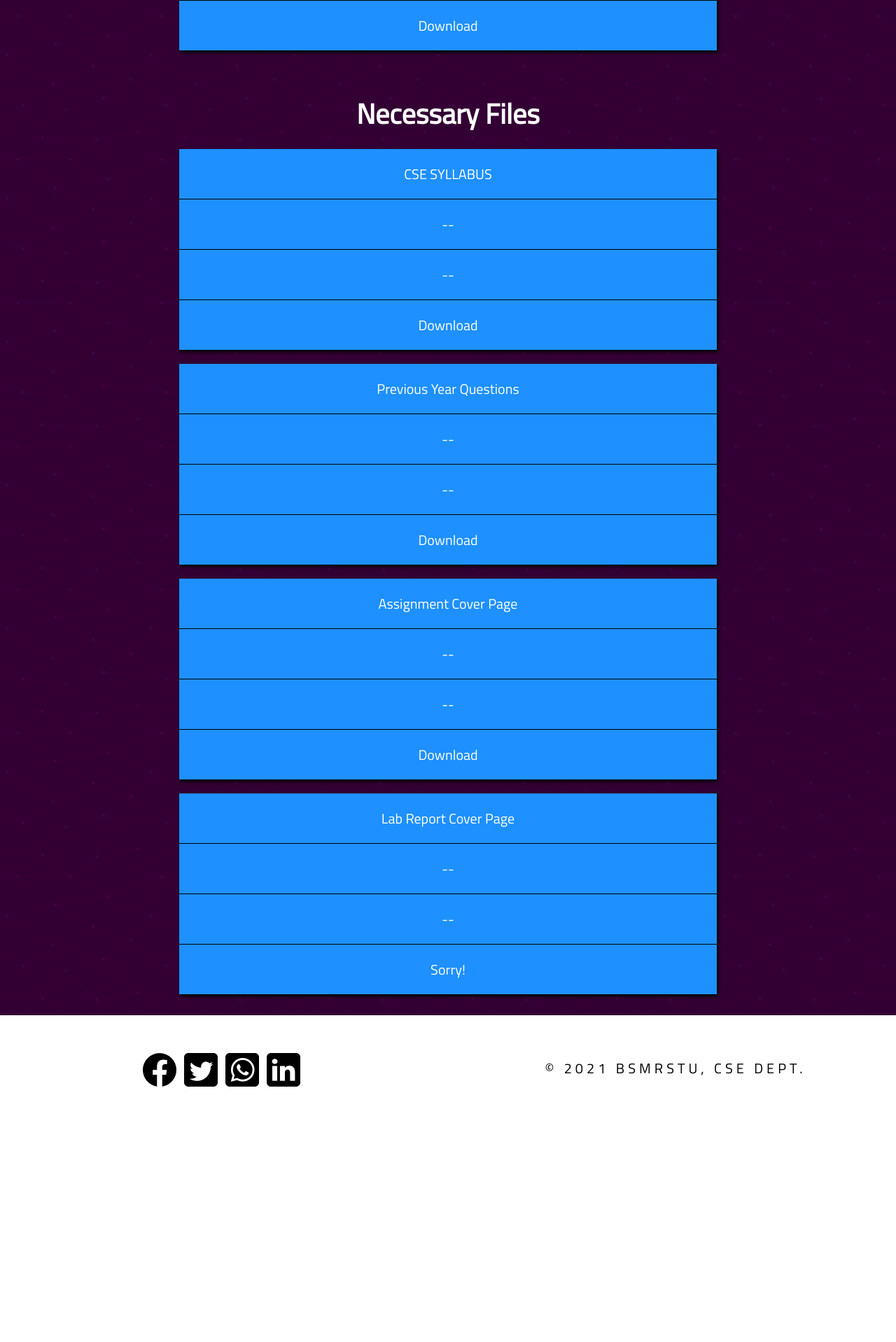
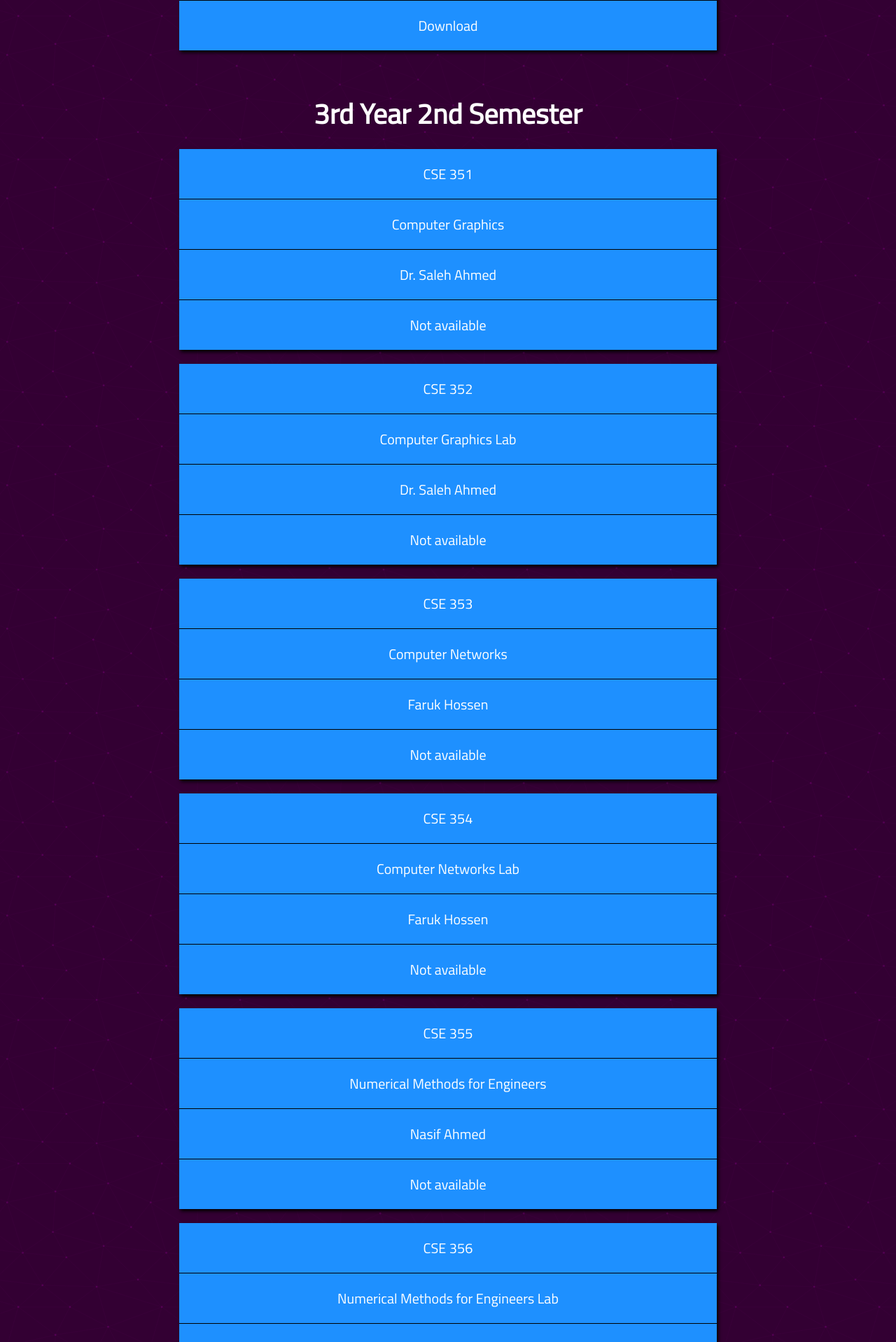
Before and after one commit to mamun-0/notice-app, a React (Create React App) app: page /#/files in a window 1280 px wide. Shown: the part 9300-11218 px from the top of the page at 70% size. Before the commit the page ends 10911 px from the top, so only its background shows below. Built offline with nearby package versions, Linux system fonts and the light colour scheme.

Commit message:
ordering 3-2 subjects name and assigned teacher

```diff
--- a/src/Components/Files/data/data.js
+++ b/src/Components/Files/data/data.js
@@ -275,6 +275,108 @@ const SEMESTERS_FILES = [
   },
   {
     id: 4,
+    year: '3rd Year',
+    semesterName: '2nd Semester',
+    data: [
+      {
+        id: 1,
+        teacherName: 'Dr. Saleh Ahmed',
+        subjectCode: 'CSE 351',
+        subjectName: 'Computer Graphics',
+        a_tag_title: 'Not available',
+        link: '',
+      },
+      {
+        id: 2,
+        teacherName: 'Dr. Saleh Ahmed',
+        subjectCode: 'CSE 352',
+        subjectName: 'Computer Graphics Lab',
+        a_tag_title: 'Not available',
+        link: '',
+      },
+      {
+        id: 3,
+        teacherName: 'Faruk Hossen',
+        subjectCode: 'CSE 353',
+        subjectName: 'Computer Networks',
+        a_tag_title: 'Not available',
+        link: '',
+      },
+      {
+        id: 4,
+        teacherName: 'Faruk Hossen',
+        subjectCode: 'CSE 354',
+        subjectName: 'Computer Networks Lab',
+        a_tag_title: 'Not available',
+        link: '',
+      },
+      {
+        id: 5,
+        teacherName: 'Nasif Ahmed',
+        subjectCode: 'CSE 355',
+        subjectName: 'Numerical Methods for Engineers',
+        a_tag_title: 'Not available',
+        link: '',
+      },
+      {
+        id: 6,
+        teacherName: 'Nasif Ahmed',
+        subjectCode: 'CSE 356',
+        subjectName: 'Numerical Methods for Engineers Lab',
+        a_tag_title: 'Not available',
+        link: '',
+      },
+      {
+        id: 7,
+        teacherName: 'Faruk Hossen',
+        subjectCode: 'CSE 357',
+        subjectName: 'Microprocessor and Microcontroller',
+        a_tag_title: 'Not available',
+        link: '',
+      },
+      {
+        id: 8,
+        teacherName: 'Faruk Hossen',
+        subjectCode: 'CSE 358',
+        subjectName: 'Microprocessor and Microcontroller Lab',
+        a_tag_title: 'Not available',
+        link: '',
+      },
+      {
+        id: 9,
+        teacherName: 'Nasif Ahmed',
+        subjectCode: 'CSE 359',
+        subjectName: 'Software Engineering',
+        a_tag_title: 'Not available',
+        link: '',
+      },
+      {
+        id: 10,
+        teacherName: 'Nasif Ahmed',
+        subjectCode: 'CSE 360',
+        subjectName: 'Software Engineering Lab',
+        a_tag_title: 'Not available',
+        link: '',
+      },
+    ],
+  },
+  {
+    id: 5,
+    year: '3rd Year',
+    semesterName: '2nd Semester [Software]',
+    data: [
+      {
+        id: 1,
+        teacherName: 'Md. Nesarul Hoque',
+        subjectCode: 'CSE 310',
+        subjectName: 'Database Management Systems Lab',
+        a_tag_title: 'Download',
+        link: 'https://drive.google.com/file/d/1__LHcZP7JgCrKKecZ3wHHzRtG-7086yp/view?usp=sharing',
+      },
+    ],
+  },
+  {
+    id: 6,
     year: 'Necessary Files',
     semesterName: '',
     data: [
```
